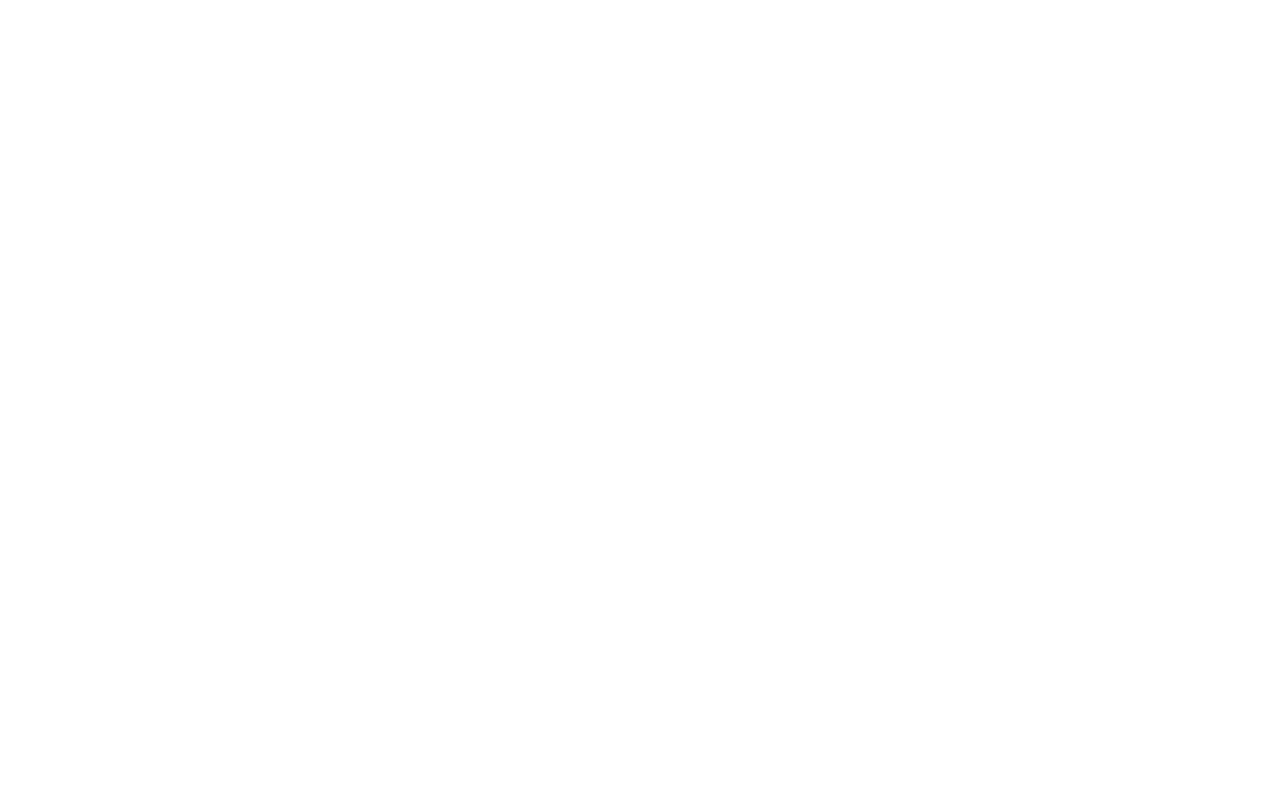
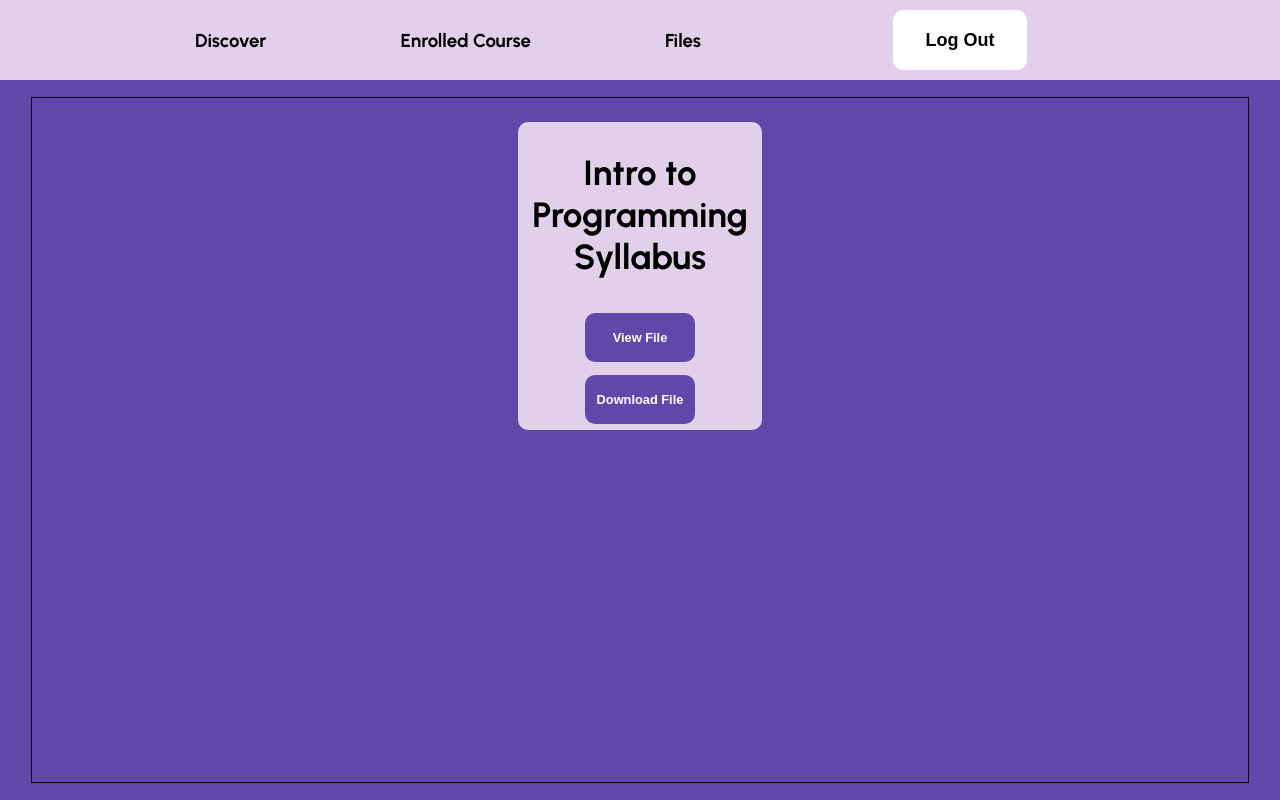
Before and after one commit to saerelmasri/e-learning, a React (Create React App) app in the folder my-app/: page /files in a window 1280 px wide. Before the commit this address had no page. Built offline with nearby package versions, Linux system fonts and the light colour scheme.

Commit message:
Added file page and File Component

```diff
--- a/my-app/src/App.js
+++ b/my-app/src/App.js
@@ -1,5 +1,6 @@
 import Dashboard from './Pages/Course_Dashboard/Dashboard';
 import EnrolledCourse from './Pages/Course_Enrolled/EnrolledCourses';
+import Files from './Pages/Files/FileDashboard';
 import Login from './Pages/login/Login';
 import Register from './Pages/registration/register';
 import { Routes, Route } from 'react-router-dom';
@@ -11,6 +12,7 @@
       <Route path='/login' element={<Login/>}/>
       <Route path='/dashboard' element={<Dashboard/>}/>
       <Route path='/enrolled_courses' element={<EnrolledCourse/>}/>
+      <Route path='/files' element={<Files/>}/>
     </Routes>
 
   );
--- /dev/null
+++ b/my-app/src/Component/File.jsx
@@ -0,0 +1,14 @@
+const File = ({file_name, actionView, actionDownload}) => {
+    return(
+        <div className='file-component'>
+            <div className='file-component-text-box'>
+                <h1>{file_name}</h1>
+            </div>
+            <div className='file-component-btn-box'>
+                <button className='file-btn' onClick={actionView}>View File</button>
+                <button className='file-btn' onClick={actionDownload}>Download File</button>
+            </div>
+        </div>
+    );
+}
+export default File
--- /dev/null
+++ b/my-app/src/Pages/Files/FileDashboard.jsx
@@ -0,0 +1,17 @@
+import NavBar from "../../Component/NavBar";
+import File from '../../Component/File'
+import './file.css';
+const Files = () => {
+    return(
+        <div className='dashboard-bg'>
+            <NavBar/>
+            <div className='file-box-container'>
+                <div className='file-flexbox-container'>
+                    <File file_name={'Intro to Programming Syllabus'}/>
+
+                </div>
+            </div>
+       </div>
+    );
+}
+export default Files
--- /dev/null
+++ b/my-app/src/Pages/Files/file.css
@@ -0,0 +1,18 @@
+.file-box-container{
+    width: 100%;
+    height: 90%;
+    display: flex;
+    justify-content: center;
+    align-items: center;
+}
+.file-flexbox-container{
+    border: 1px solid black;
+    width: 95%;
+    height: 95%;
+    overflow: auto;
+    overflow: scroll;
+    display:  flex;
+    justify-content: center;
+    gap: 50px;
+    flex-wrap: wrap;
+}
--- a/my-app/src/index.css
+++ b/my-app/src/index.css
@@ -195,6 +195,47 @@
 .enrolled-course-btn-box button:hover{
   opacity: 0.5;
 }
+.file-component{
+  background-color: var(--BlueChalk);
+  width: 20%;
+  height: 45%;
+  display: flex;
+  flex-direction: column;
+  align-items: center;
+  border-radius: 10px;
+  margin-top: 2%;
+}
+.file-component-text-box{
+  width: 90%;
+  height: 60%;
+  display: flex;
+  text-align: center;
+  flex-direction: column;
+  justify-content: center;
+  align-items: center;
+}
+.file-component-btn-box{
+  width: 90%;
+  height: 40%;
+  display: flex;
+  flex-direction: column;
+  justify-content: space-around;
+  align-items: center;
+}
+.file-btn{
+  width: 50%;
+  height: 40%;
+  border: none;
+  border-radius: 10px;
+  cursor: pointer;
+  font-size:1vw;
+  font-weight: 600;
+  background-color: var(--RoyalPurple);
+  color: var(--White);
+}
+.enroll-btn:hover{
+  background-color: var(--Amethyst);
+}
 
 code {
   font-family: source-code-pro, Menlo, Monaco, Consolas, 'Courier New',
```
